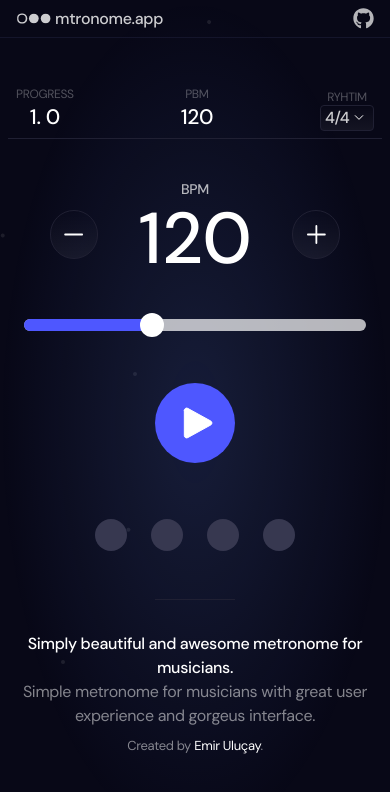
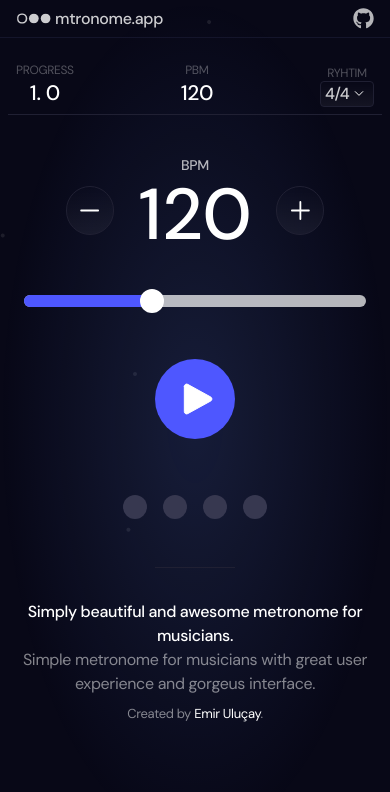
Before and after one commit to emirulucay/mtrnome.app, a Next.js app: page / in a window 390 px wide. Shown: the top 792 px of the page. Built offline with nearby package versions, Linux system fonts and the light colour scheme.

Commit message:
fix: mobile padding and margins

```diff
--- a/app/components/Player.tsx
+++ b/app/components/Player.tsx
@@ -73,14 +73,18 @@ export default function Player() {
       <button onClick={() => handleClick()} className="bg-spaceB-500 rounded-full p-4 text-white mt-4">
         {isPlaying ? <Stop /> : <Play />}
       </button>
-      <div className="flex items-center gap-6 mt-10">
+      <div
+        className={cx("flex items-center gap-4 sm:gap-6 mt-10", {
+          "!gap-3": +rythim[0] > 5,
+        })}>
         {Array(+rythim[0])
           .fill(true)
           .map((item, index) => (
             <div
               key={index}
-              className={cx("w-8 h-8 bg-spaceB-700 rounded-full", {
+              className={cx("w-6 h-6 sm:w-8 sm:h-8 bg-spaceB-700 rounded-full", {
                 "!bg-spaceB-500": process.decimal >= index + 1,
+                "!w-5 !h-5": +rythim[0] > 5,
               })}></div>
           ))}
       </div>
--- a/app/globals.css
+++ b/app/globals.css
@@ -6,6 +6,7 @@
 @layer base {
   body {
     @apply bg-spaceB-900 relative min-h-screen overflow-x-hidden tracking-[-0.035em] tracking-[-0.02em];
+    -webkit-tap-highlight-color: transparent;
   }
 
   body::before {
--- a/app/page.tsx
+++ b/app/page.tsx
@@ -15,7 +15,7 @@ export default function Home() {
   return (
     <>
       <Header />
-      <div className="mx-auto max-w-[420px] flex flex-col mt-12 px-2 sm:px-0">
+      <div className="mx-auto max-w-[420px] flex flex-col mt-6 sm:mt-12 px-2 sm:px-0">
         <div className="flex items-center justify-between px-2 border-b border-spaceB-50 pb-1">
           <div className="flex flex-col items-center">
             <span className="text-white/30 text-xs">PROGRESS</span>
@@ -34,7 +34,7 @@ export default function Home() {
             </span>
           </div>
         </div>
-        <div className="flex items-center justify-center gap-10 mt-12">
+        <div className="flex items-center justify-center gap-6 sm:gap-10 mt-12">
           <button
             onClick={() => dispatch(setBpm(bpm - 1))}
             className="flex items-center p-2 rounded-full border border-spaceB-50 space-gradient hover:opacity-80 transition duration-300">
```
